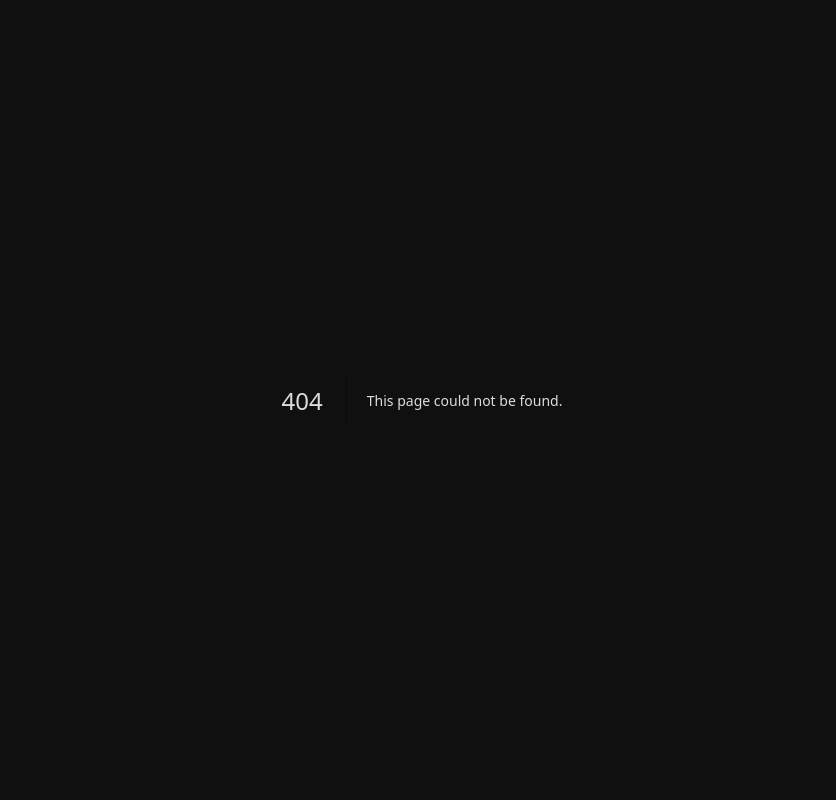
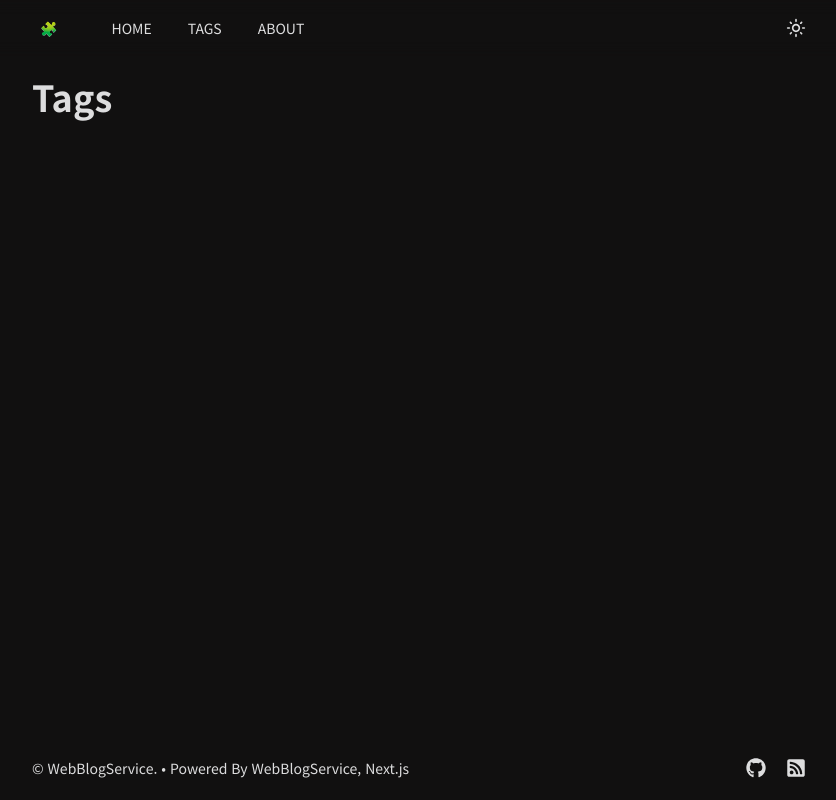
Before and after one commit to gwansikk/WebBlogService, a Next.js app: page /tags in a window 1280 px wide. Before the commit this address had no page. Shown: the whole page, without its empty margins (218-1054 px from the left). Built offline with nearby package versions, Linux system fonts and the light colour scheme.

Commit message:
feat: add TagsPage

```diff
--- /dev/null
+++ b/app/(subpages)/tags/page.tsx
@@ -0,0 +1,7 @@
+export const metadata = {
+  title: 'Tags',
+};
+
+export default function TagsPage() {
+  return <h1 className="text-4xl font-bold">Tags</h1>;
+}
--- a/app/components/Nav/Nav.tsx
+++ b/app/components/Nav/Nav.tsx
@@ -8,13 +8,14 @@ import LinkButton from '@components/LinkButton/LinkButton';
 
 const Nav = () => {
   return (
-    <nav className="fixed left-0 top-0 z-50 flex h-14 w-full items-center border-b border-zinc-800 backdrop-blur">
+    <nav className="fixed left-0 top-0 z-50 flex h-14 w-full items-center border-zinc-800 backdrop-blur">
       <div className="container flex justify-between gap-10 text-sm">
         <LinkButton href={PATH.HOME} className="px-2">
           {APP_ICON}
         </LinkButton>
         <div className="flex grow items-center gap-6">
           <LinkButton href={PATH.HOME}>HOME</LinkButton>
+          <LinkButton href={PATH.TAGS}>TAGS</LinkButton>
           <LinkButton href={PATH.ABOUT}>ABOUT</LinkButton>
         </div>
         <div className="flex items-center gap-2">
--- a/app/constants/path.ts
+++ b/app/constants/path.ts
@@ -1,6 +1,7 @@
 export const PATH = {
   HOME: '/',
   POST: '/post',
+  TAGS: '/tags',
   ABOUT: '/about',
 } as const;
 
```
